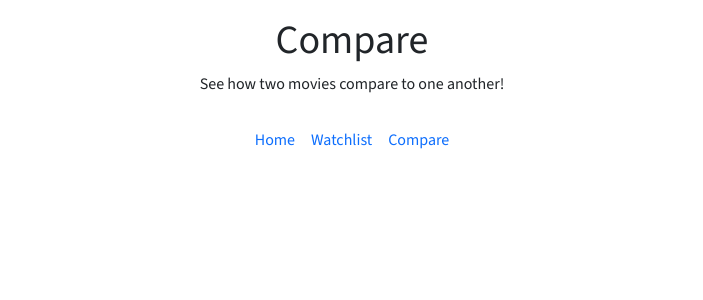
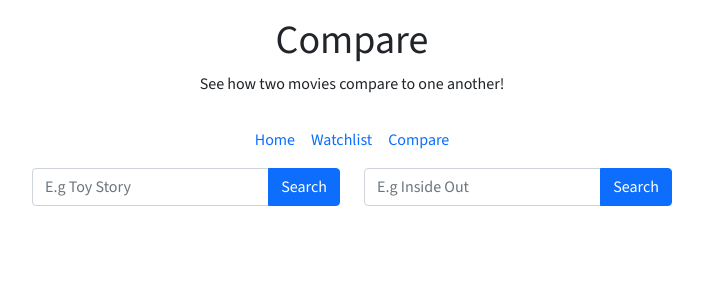
Before and after one commit to HaliTran/movie-manager, a Flask app: page /compare in a window 1280 px wide. Shown: the top 300 px of the page, without its empty margins (288-991 px from the left). Run offline with Flask 3, Linux system fonts and the light colour scheme.

Commit message:
Add form element and post request handler to compare endpoint

```diff
--- a/final/app.py
+++ b/final/app.py
@@ -15,7 +15,7 @@ app.add_url_rule('/', view_func=Index.as_view('index'), methods=["GET", "POST"])
 
 app.add_url_rule('/watchlist', view_func=Watchlist.as_view('watchlist'), methods=["GET", "POST"])
 
-app.add_url_rule('/compare', view_func=Compare.as_view('compare'), methods=["GET"])
+app.add_url_rule('/compare', view_func=Compare.as_view('compare'), methods=["GET", "POST"])
 
 @app.route('/watchlist/delete', methods=["POST"])
 def delete_movie():
--- a/final/compare.py
+++ b/final/compare.py
@@ -1,6 +1,20 @@
 from flask.views import MethodView
-from flask import render_template, url_for
+from flask import render_template, url_for, request
+from utils.utility import get_movie_data
 
 class Compare(MethodView):
     def get(self):
         return render_template("compare.html")
+
+    def post(self):
+        movie_title1 = request.form.get("movie_title1")
+        movie_title2 = request.form.get("movie_title2")
+        movie_data1 = {
+            "title": movie_title1,
+        }
+        movie_data2 = {
+            "title": movie_title2
+        }
+        movie_details1 = get_movie_data(movie_data1)
+        movie_details2 = get_movie_data(movie_data2)
+        return render_template("compare.html", movie1=movie_details1, movie2=movie_details2)
--- a/final/templates/compare.html
+++ b/final/templates/compare.html
@@ -20,4 +20,22 @@
       </ul>
     </nav>
   </header>
+
+  <div class="w-50 m-auto">
+    <form action="{{ url_for('compare') }}" method="post" class="row">
+      <div class="col-md-6">
+        <div class="input-group">
+          <input type="text" id="movie_title1" name="movie_title1" class="form-control" aria-label="Movie Title" placeholder="E.g Toy Story" required>
+          <button type="submit" class="btn btn-primary">Search</button>
+        </div>
+      </div>
+      <div class="col-md-6">
+        <div class="input-group">
+          <input type="text" id="movie_title2" name="movie_title2" class="form-control" aria-label="Movie Title" placeholder="E.g Inside Out" required>
+          <button type="submit" class="btn btn-primary">Search</button>
+        </div>
+      </div>
+    </form>
+  </div>
+
 {% endblock %}
```
Lines whose indentation alone changed are shown as unchanged.
